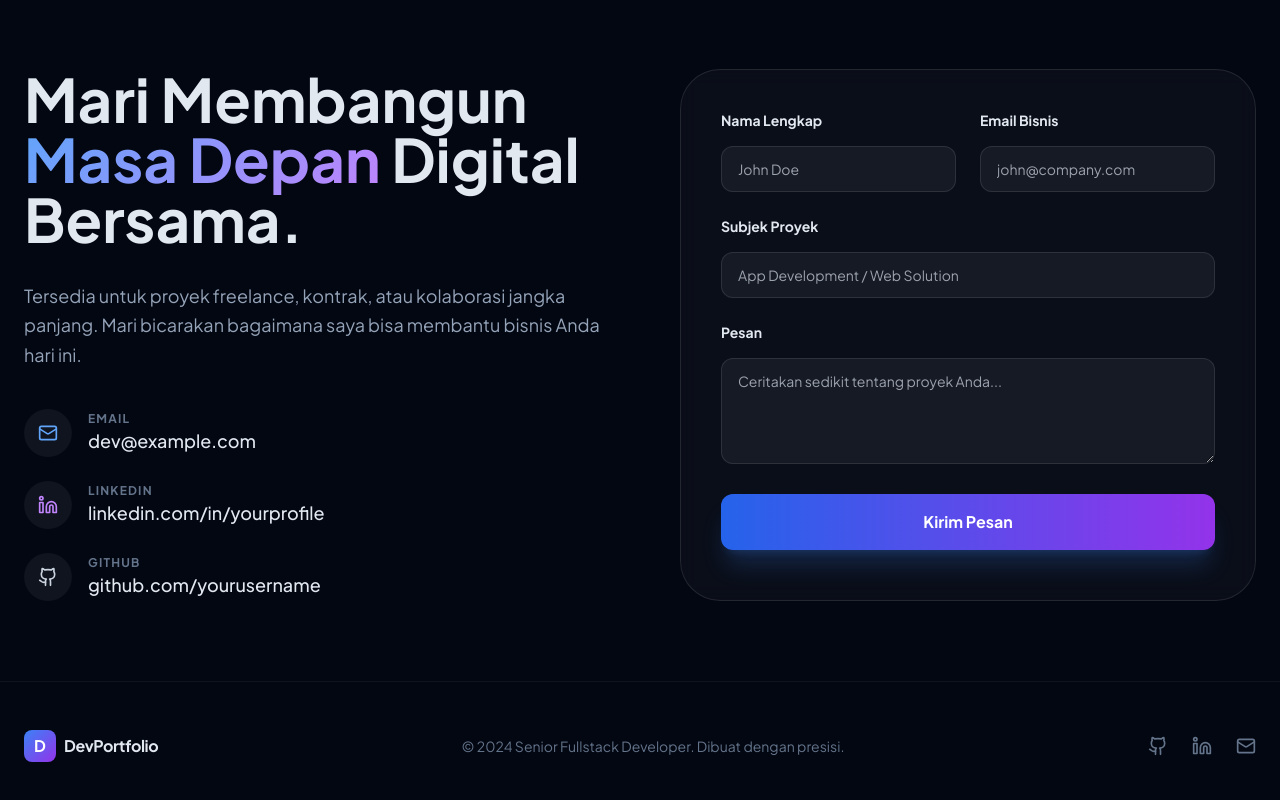
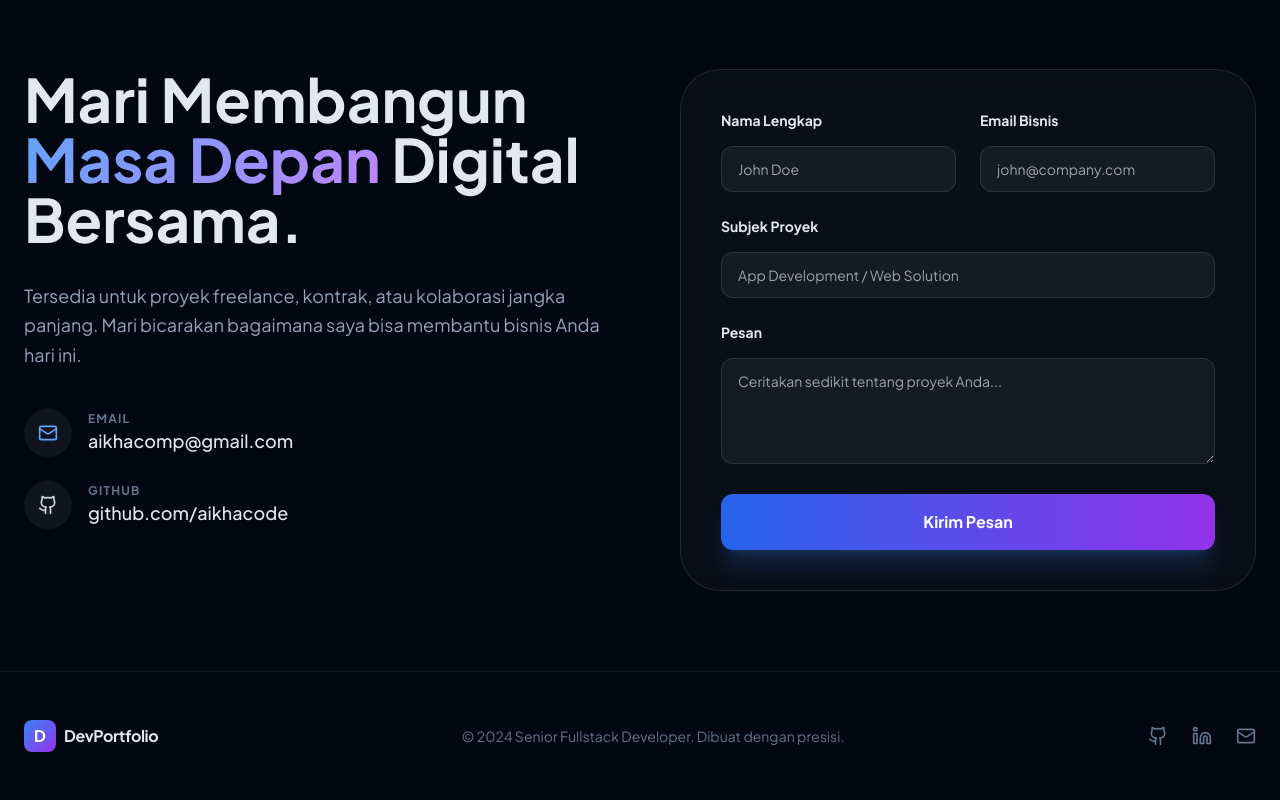
Before and after one commit to bismacode/profiledev, a React (Vite) app: page / in a window 1280 px wide. Shown: the part 2502-3302 px from the top of the page. Built offline with nearby package versions, Linux system fonts and the light colour scheme.

Commit message:
update app

```diff
--- a/App.tsx
+++ b/App.tsx
@@ -454,10 +454,10 @@ const App: React.FC = () => {
                 </div>
                 <div>
                   <p className="text-xs text-slate-500 uppercase tracking-widest font-bold">Email</p>
-                  <p className="text-lg font-medium group-hover:text-blue-400 transition-colors">dev@example.com</p>
+                  <p className="text-lg font-medium group-hover:text-blue-400 transition-colors">aikhacomp@gmail.com</p>
                 </div>
               </a>
-              <div className="flex items-center gap-4 group cursor-pointer">
+              {/* <div className="flex items-center gap-4 group cursor-pointer">
                 <div className="w-12 h-12 bg-white/5 rounded-full flex items-center justify-center group-hover:bg-purple-500/10 transition-colors">
                   <Linkedin className="w-5 h-5 text-purple-400" />
                 </div>
@@ -465,14 +465,14 @@ const App: React.FC = () => {
                   <p className="text-xs text-slate-500 uppercase tracking-widest font-bold">LinkedIn</p>
                   <p className="text-lg font-medium group-hover:text-purple-400 transition-colors">linkedin.com/in/yourprofile</p>
                 </div>
-              </div>
+              </div> */}
               <div className="flex items-center gap-4 group cursor-pointer">
                 <div className="w-12 h-12 bg-white/5 rounded-full flex items-center justify-center group-hover:bg-slate-500/10 transition-colors">
                   <Github className="w-5 h-5 text-slate-300" />
                 </div>
                 <div>
                   <p className="text-xs text-slate-500 uppercase tracking-widest font-bold">GitHub</p>
-                  <p className="text-lg font-medium group-hover:text-white transition-colors">github.com/yourusername</p>
+                  <p className="text-lg font-medium group-hover:text-white transition-colors">github.com/aikhacode</p>
                 </div>
               </div>
             </div>
```
